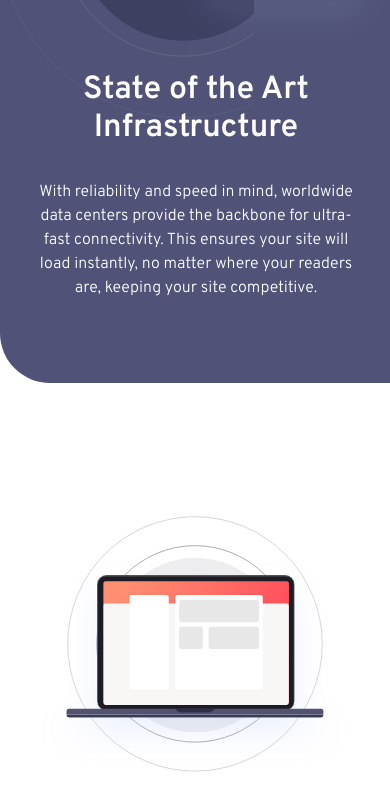
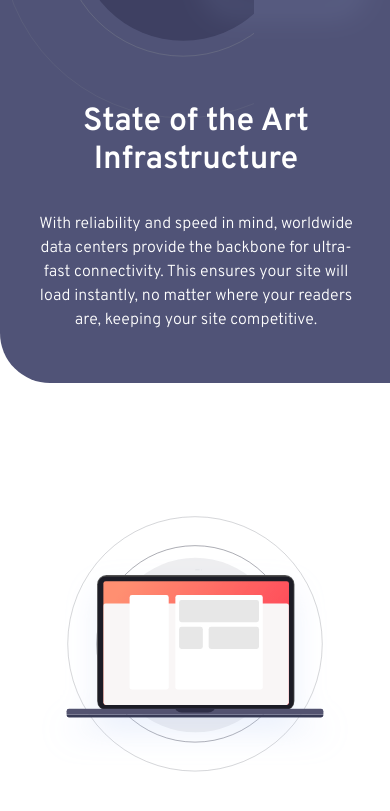
Before and after one commit to sandip-77/Blogr-Landing-Page, a plain HTML site: page index.html in a window 390 px wide. Shown: the part 2120-2931 px from the top of the page. Drawn offline with nearby package versions, Linux system fonts and the light colour scheme.

Commit message:
Update styles-mobile.css
CSS changed

```diff
--- a/styles-mobile.css
+++ b/styles-mobile.css
@@ -71,7 +71,7 @@
     .banner .col-md-6:nth-child(2) {
         text-align: center;
         color: white;
-        margin-top: 20rem !important;
+        margin-top: 22rem !important;
 
     }
     .banner{
```
